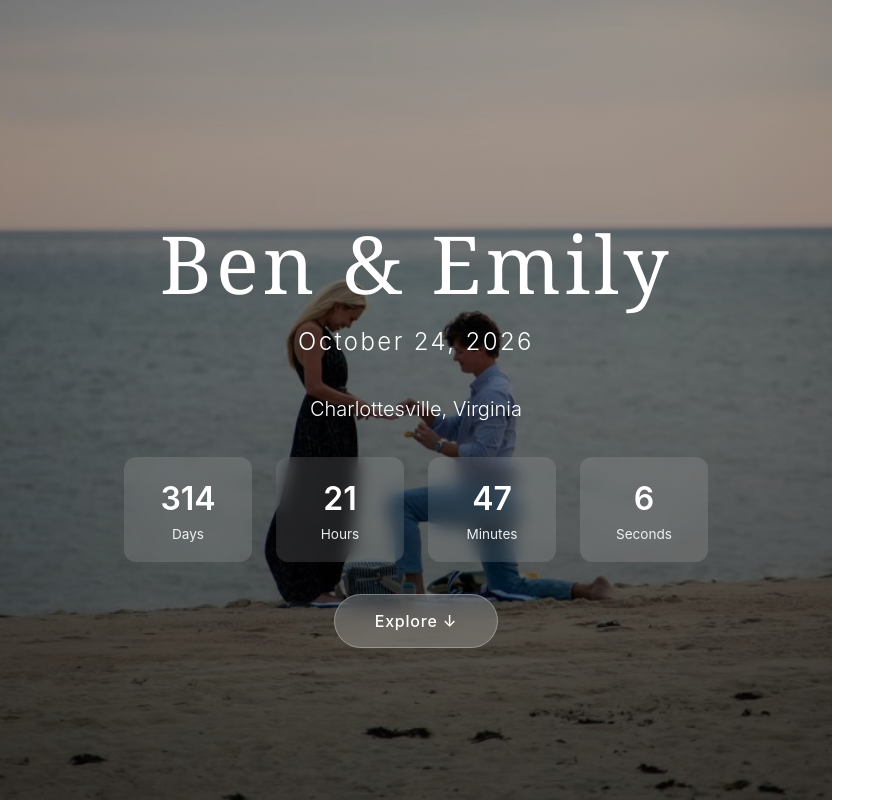
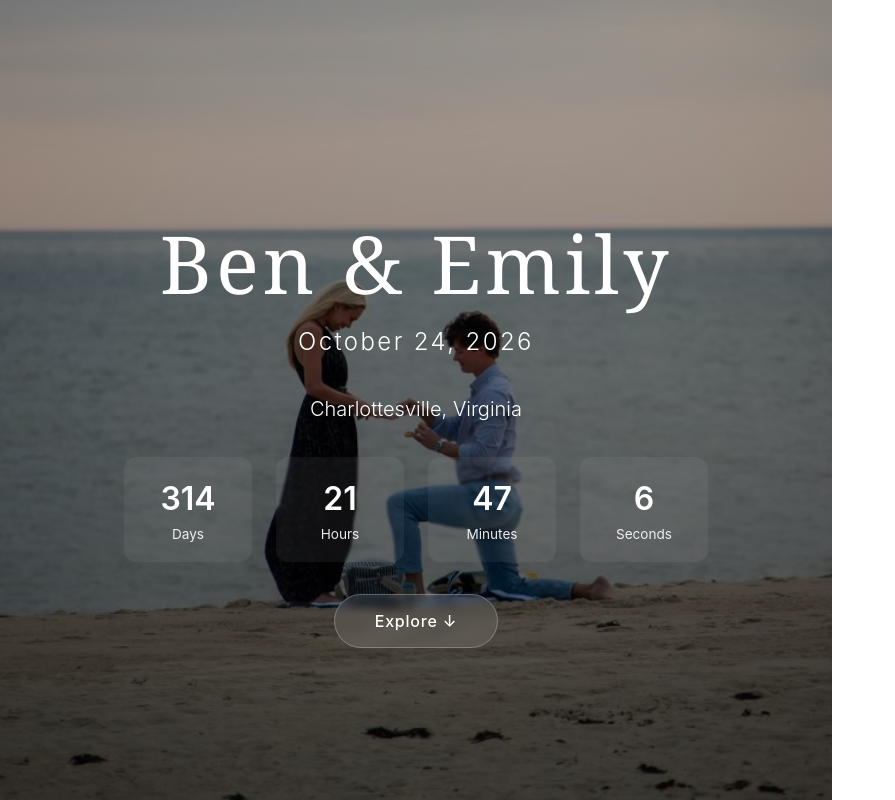
Before and after one commit to jbenr/wedding-site, a React (Vite) app: page / in a window 1280 px wide. Shown: the top 800 px of the page, without its empty margins (0-895 px from the left). Built offline with nearby package versions, Linux system fonts and the light colour scheme.

Commit message:
mor stuf

```diff
--- a/src/App.jsx
+++ b/src/App.jsx
@@ -242,8 +242,8 @@ END:VCALENDAR`;
               <div
                 key={i}
                 style={{
-                  background: "rgba(255,255,255,0.12)",
-                  backdropFilter: "blur(8px)",
+                  background: "rgba(255,255,255,0.06)",
+                  backdropFilter: "blur(1px)",
                   padding: "1rem 1.5rem",
                   borderRadius: 12,
                   minWidth: 80
@@ -261,9 +261,9 @@ END:VCALENDAR`;
             transition={{ delay: 1.5, duration: 0.8 }}
             onClick={() => document.getElementById("content")?.scrollIntoView({ behavior: "smooth" })}
             style={{
-              background: "rgba(255,255,255,0.2)",
-              backdropFilter: "blur(10px)",
-              border: "1px solid rgba(255,255,255,0.3)",
+              background: "rgba(255,255,255,0.1)",
+              backdropFilter: "blur(4px)",
+              border: "1px solid rgba(255,255,255,0.25)",
               color: "white",
               padding: "1rem 2.5rem",
               fontSize: "1rem",
@@ -274,7 +274,7 @@ END:VCALENDAR`;
               letterSpacing: "0.05em"
             }}
             onMouseEnter={(e) => {
-              e.target.style.background = "rgba(255,255,255,0.3)";
+              e.target.style.background = "rgba(255,255,255,0.18)";
               e.target.style.transform = "translateY(-2px)";
             }}
             onMouseLeave={(e) => {
@@ -930,7 +930,7 @@ function GuestBookTab({ entries, setEntries }) {
 
 import bears from "./assets/bears.png"
 import brown from "./assets/brown.png"
-import vt from "./assets/hokies.png"
+import vt from "./assets/hokies.webp"
 import dukes from "./assets/JMU.png"
 import nu from "./assets/NU.png"
 import sc from "./assets/SC.png"
@@ -938,7 +938,7 @@ import skins from "./assets/skins.png"
 import ut from "./assets/UT.png"
 import uva from "./assets/UVA.png"
 import w from "./assets/W.png"
-import WL from "./assets/WL.png"
+import wl from "./assets/WL.png"
 
 function WeddingPartyTab() {
   const groomsmen = [
@@ -989,7 +989,7 @@ function WeddingPartyTab() {
       college: "University of Virginia",
       collegeLogo: uva,
       footballTeam: "The Hokies",
-      footballLogo: hokies,
+      footballLogo: vt,
       comment:
         "The guy who somehow convinced his brother to let him be Best Man. Known for dad jokes and questionable dance moves."
     },
@@ -1021,7 +1021,7 @@ function WeddingPartyTab() {
       relationshipStatus: "Taken",
       currentCity: "Atlanta, GA",
       college: "James Madison University University",
-      collegeLogo: jmu,
+      collegeLogo: dukes,
       footballTeam: "Washington Commanders",
       footballLogo: skins,
       comment:
```
